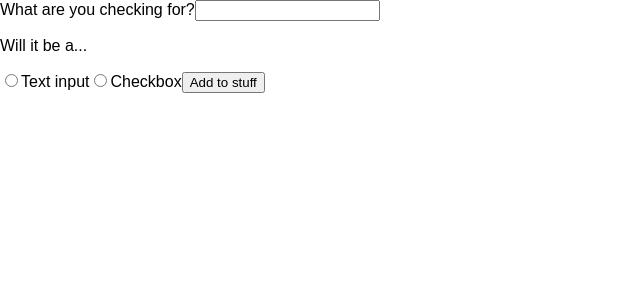
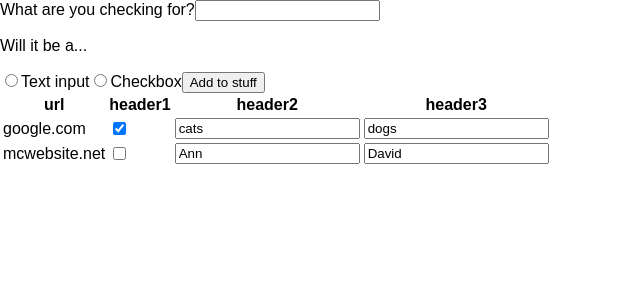
Before and after one commit to epiphannie/stuff-sorter, a React (Create React App) app: page / in a window 1280 px wide. Shown: the top 300 px of the page, without its empty margins (0-640 px from the left). Built offline with nearby package versions, Linux system fonts and the light colour scheme.

Commit message:
rendering of cellements

```diff
--- a/src/App.js
+++ b/src/App.js
@@ -91,6 +91,15 @@ class App extends Component {
     )
   }
 
+
+  renderCellement(type, value) {
+    if (type == 'checkbox') {
+      return <input type='checkbox' checked={value}></input>
+    } else {
+      return <input type='text' value={value}></input>
+    }
+  }
+
   renderGrid() {
     const inputs = (
       <div id="inputs">
@@ -105,7 +114,33 @@ class App extends Component {
       </div>
       //htmlfor required by react.js
     )
-    return inputs
+
+    const headerElements = [<th>url</th>]
+      for(let i in this.state.stuffGrid.headers) {
+        headerElements.push(<th>{i}</th>)
+      }
+    const cellements = []
+      for(let row of this.state.stuffGrid.rows) {
+        const cells = [<td>{row.url}</td>]
+        for(let header in this.state.stuffGrid.headers) {
+          cells.push(<td>{this.renderCellement(this.state.stuffGrid.headers[header], row.values[header])}</td>)
+        }
+        cellements.push(<tr>{cells}</tr>)
+      }//loop to make rows, y'all
+    const grid = (
+      <table>
+        <thead>
+          {headerElements}
+        </thead>
+        <tbody>
+          {cellements}
+        </tbody>
+      </table>
+    )
+    return [
+      inputs,
+      grid
+    ]
   }
 }
 
```
